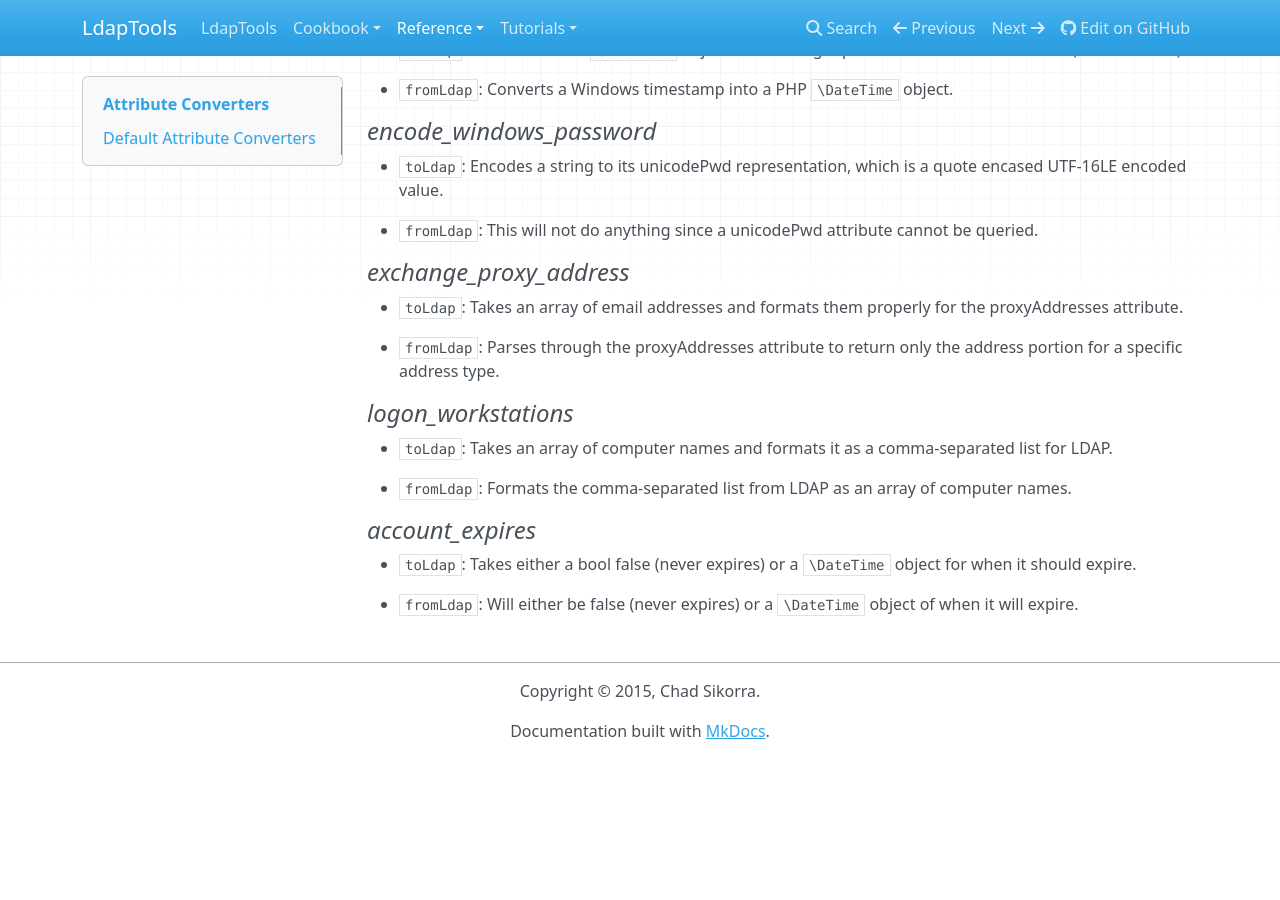
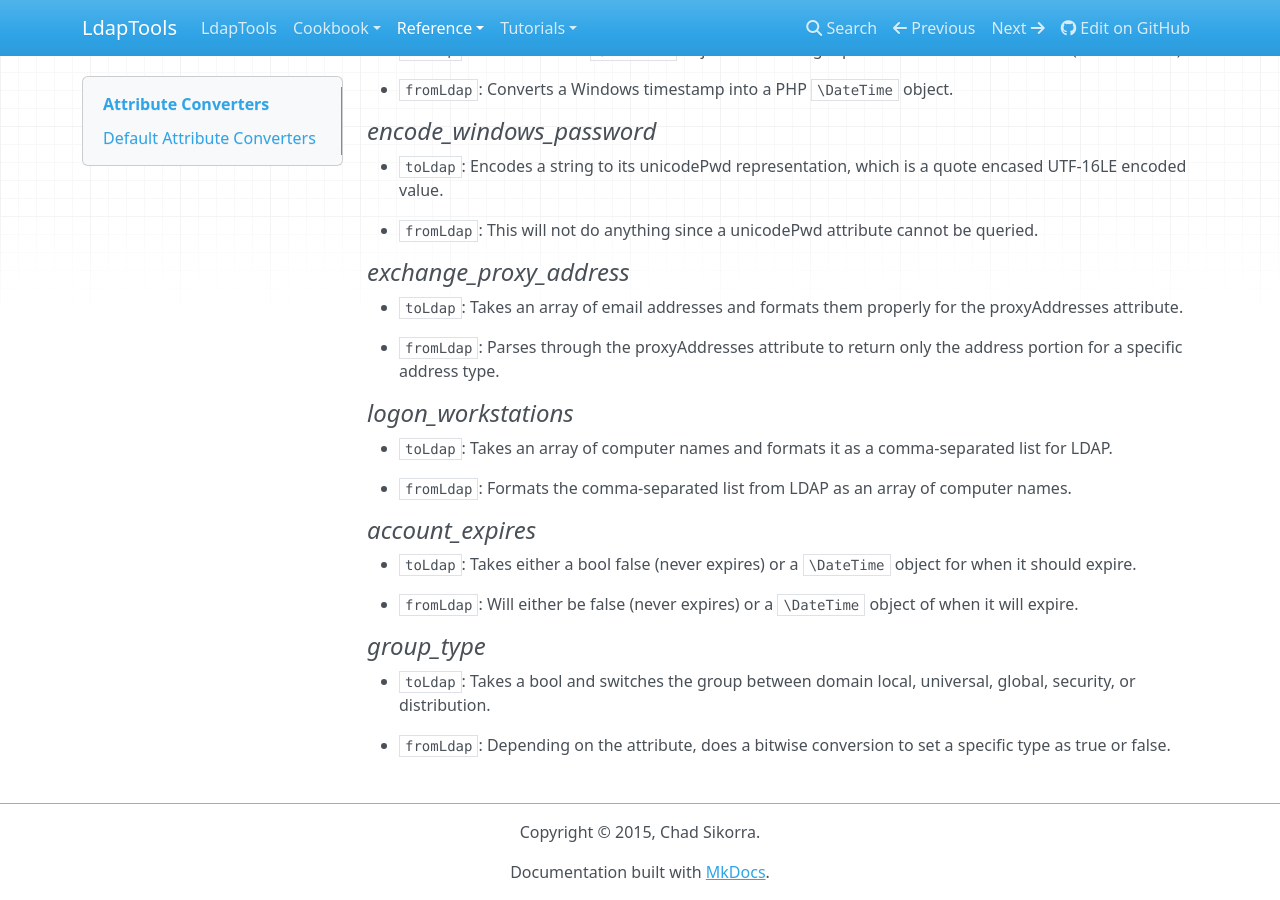
Before and after one commit to ldaptools/ldaptools, an MkDocs documentation site: the page built from docs/en/reference/Attribute-Converters.md, in a window 1280 px wide and 900 px high, scrolled down 1482 px. Built offline with MkDocs 1.6.1, drawn with Linux system fonts in a browser that asks for light colours; nearby versions of some CDN libraries; before the commit the page ends 2241 px from its top, so only the background shows below that.

Commit message:
Add the group_type to the converters list in the docs.

```diff
--- a/docs/en/reference/Attribute-Converters.md
+++ b/docs/en/reference/Attribute-Converters.md
@@ -79,3 +79,8 @@ process and the converter may use the connection to make LDAP calls to resolve d
   * `toLdap`: Takes either a bool false (never expires) or a `\DateTime` object for when it should expire.
 
   * `fromLdap`: Will either be false (never expires) or a `\DateTime` object of when it will expire.
+
+#### *group_type*
+  * `toLdap`: Takes a bool and switches the group between domain local, universal, global, security, or distribution.
+
+  * `fromLdap`: Depending on the attribute, does a bitwise conversion to set a specific type as true or false.
```
